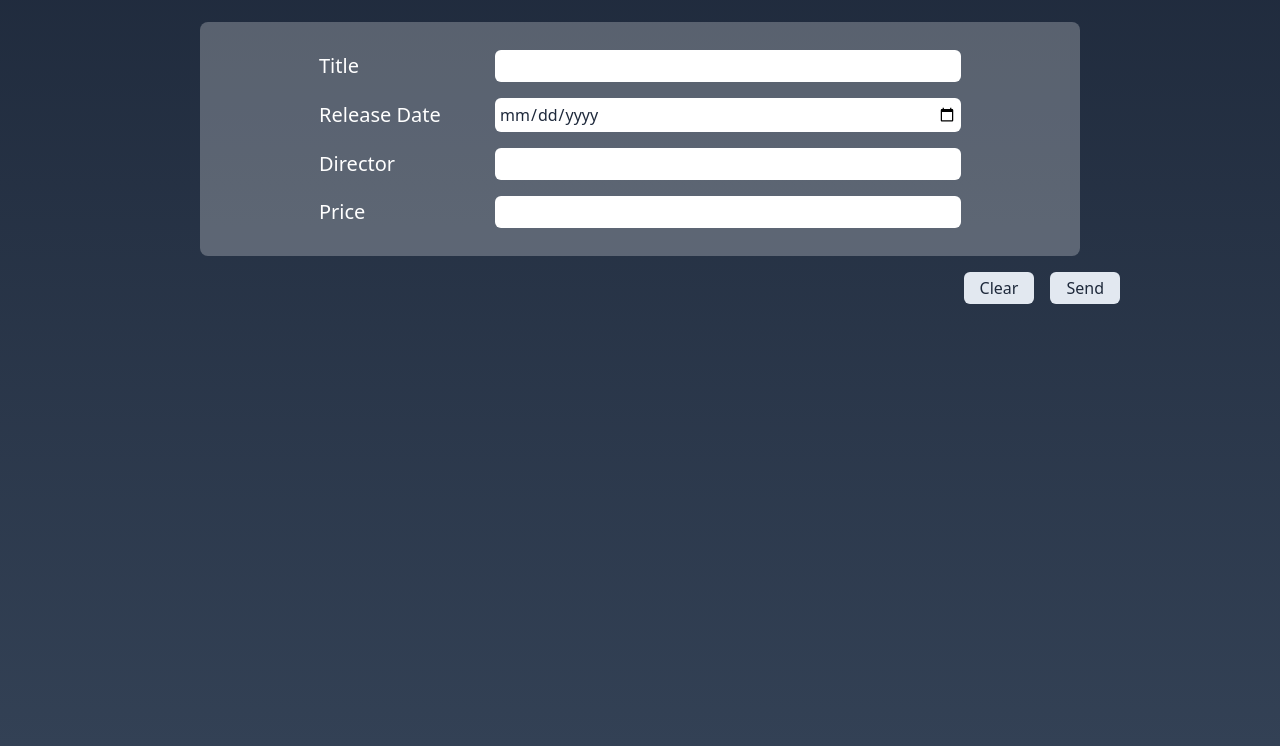
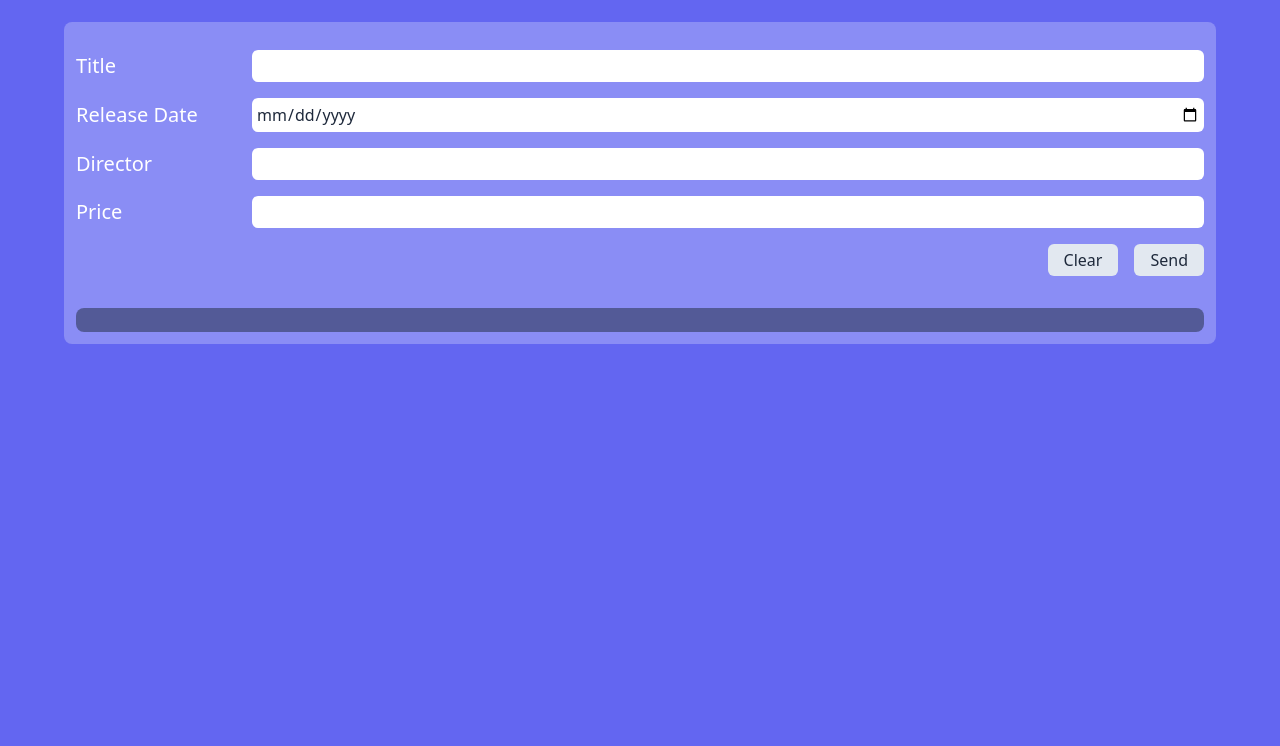
Before and after one commit to Duddex0/gik339-20-projekt, a plain HTML site: page client/index.html in a window 1280 px wide. Shown: the part 94-840 px from the top of the page. Drawn offline with nearby package versions, Linux system fonts and the light colour scheme; no server answers.

Commit message:
Styling Tailwind ramverk Z

```diff
--- a/client/index.html
+++ b/client/index.html
@@ -8,49 +8,41 @@
     <link rel="shortcut icon" href="#" />
     <title>Filmregistrering</title>
   </head>
-  <body class="min-h-[100vh] bg-gradient-to-b from-slate-800 to-slate-700 text-white">
+  <body class="min-h-[100vh] bg-indigo-500 from-slate-800 to-slate-700 text-white">
     <header class="mt-10 text-center">
       <h1 class="text-3xl">Filmregistrering</h1>
     </header>
     <main class="mt-10">
-      <div class="w-[55rem] mx-auto mt-8 bg-white/25 p-3 rounded-lg">
-        <form id="movieForm">
-          <div class="form-control my-4 mx-auto flex w-3/4 items-center">
+      <div class="grid gap-4 ro mx-auto w-[90%] bg-white/25 p-3 rounded-lg">
+        <form id="movieForm" class="sm:col-span-8 md:col-span-10 lg:col-span-12">
+          <div class="form-control my-4 mx-auto flex items-center">
             <label for="title" class="mr-4 text-xl w-40">Title</label>
-            <input class="text-slate-800 p-1 flex-1 rounded-md" type="text" name="title" required/>
+            <input class="text-slate-800 p-1 flex-1 rounded-md" type="text" name="title" required />
           </div>
-          <div class="form-control my-4 mx-auto flex w-3/4 items-center">
+          <div class="form-control my-4 mx-auto flex items-center">
             <label for="releaseDate" class="mr-4 text-xl w-40">Release Date</label>
-            <input class="text-slate-800 p-1 flex-1 rounded-md" type="date" name="releaseDate" required/>
+            <input class="text-slate-800 p-1 flex-1 rounded-md" type="date" name="releaseDate" required />
           </div>
-          <div class="form-control my-4 mx-auto flex w-3/4 items-center">
+          <div class="form-control my-4 mx-auto flex items-center">
             <label for="director" class="mr-4 text-xl w-40">Director</label>
-            <input class="text-slate-800 p-1 flex-1 rounded-md" type="text" name="director" required/>
+            <input class="text-slate-800 p-1 flex-1 rounded-md" type="text" name="director" required />
           </div>
-          <div class="form-control my-4 mx-auto flex w-3/4 items-center">
+          <div class="form-control my-4 mx-auto flex items-center">
             <label for="price" class="mr-4 text-xl w-40">Price</label>
-            <input class="text-slate-800 p-1 flex-1 rounded-md" type="number" min="0" name="price" required/>
+            <input class="text-slate-800 p-1 flex-1 rounded-md" type="number" min="0" name="price" required />
           </div>
-          </div>
-          <div class="form-control my-4 mx-auto flex w-3/4 items-center justify-end gap-4">
-            <button
-              class="px-4 py-1 bg-slate-200 text-slate-800 rounded-md hover:bg-slate-300"
-              type="reset"
-              name="clearMovieForm">
+          <div class="form-control my-4 mx-auto flex items-center justify-end gap-4">
+            <button class="px-4 py-1 bg-slate-200 text-slate-800 rounded-md hover:bg-slate-300" type="reset" name="clearMovieForm">
               Clear
             </button>
-            <button
-              class="px-4 py-1 bg-slate-200 text-slate-800 rounded-md hover:bg-slate-300"
-              type="submit"
-              name="submitMovieForm">
+            <button class="px-4 py-1 bg-slate-200 text-slate-800 rounded-md hover:bg-slate-300" type="submit" name="submitMovieForm">
               Send
             </button>
           </div>
         </form>
+        <div id="listContainer" class="sm:col-span-8 md:col-span-10 lg:col-span-12 bg-slate-800/50 p-3 rounded-lg"></div>
       </div>
-      <div id="listContainer"></div>
     </main>
-
     <script src="script.js"></script>
   </body>
 </html>
```
Also changed, not shown: 1 other file.
